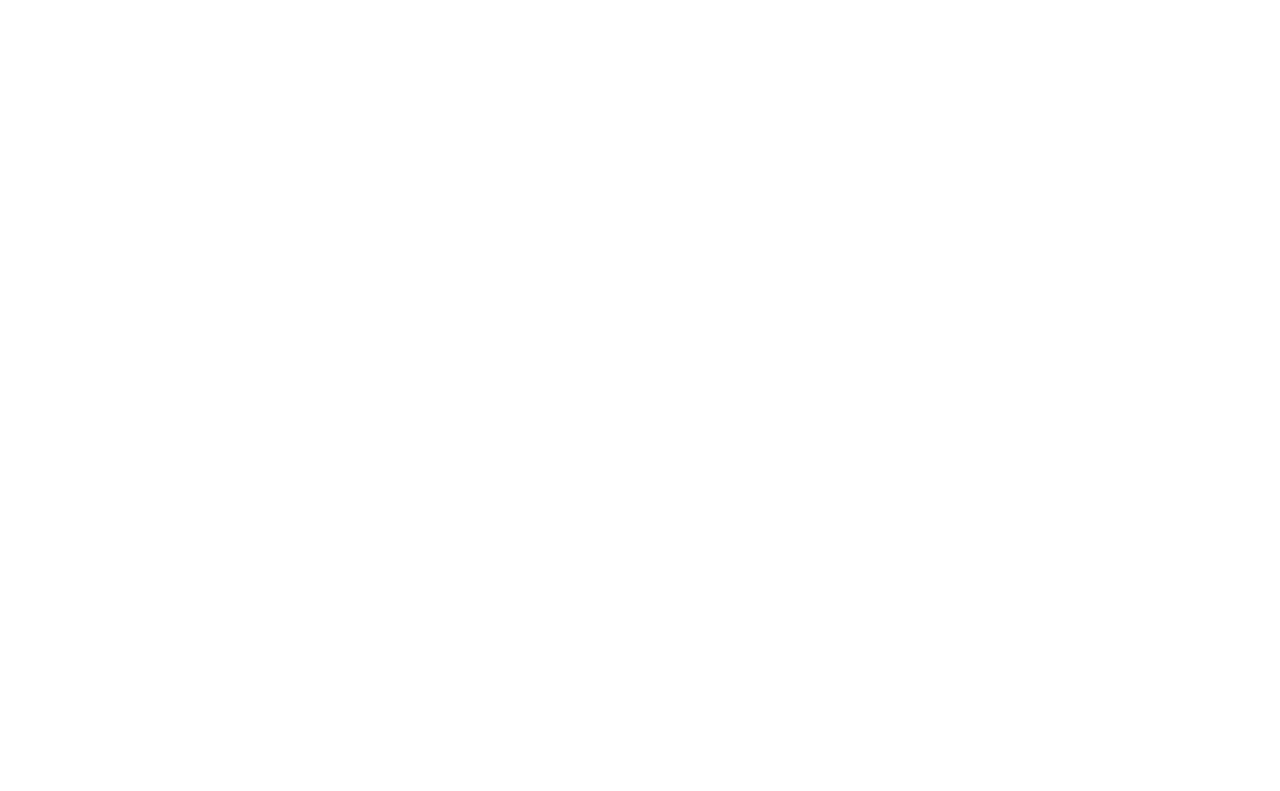
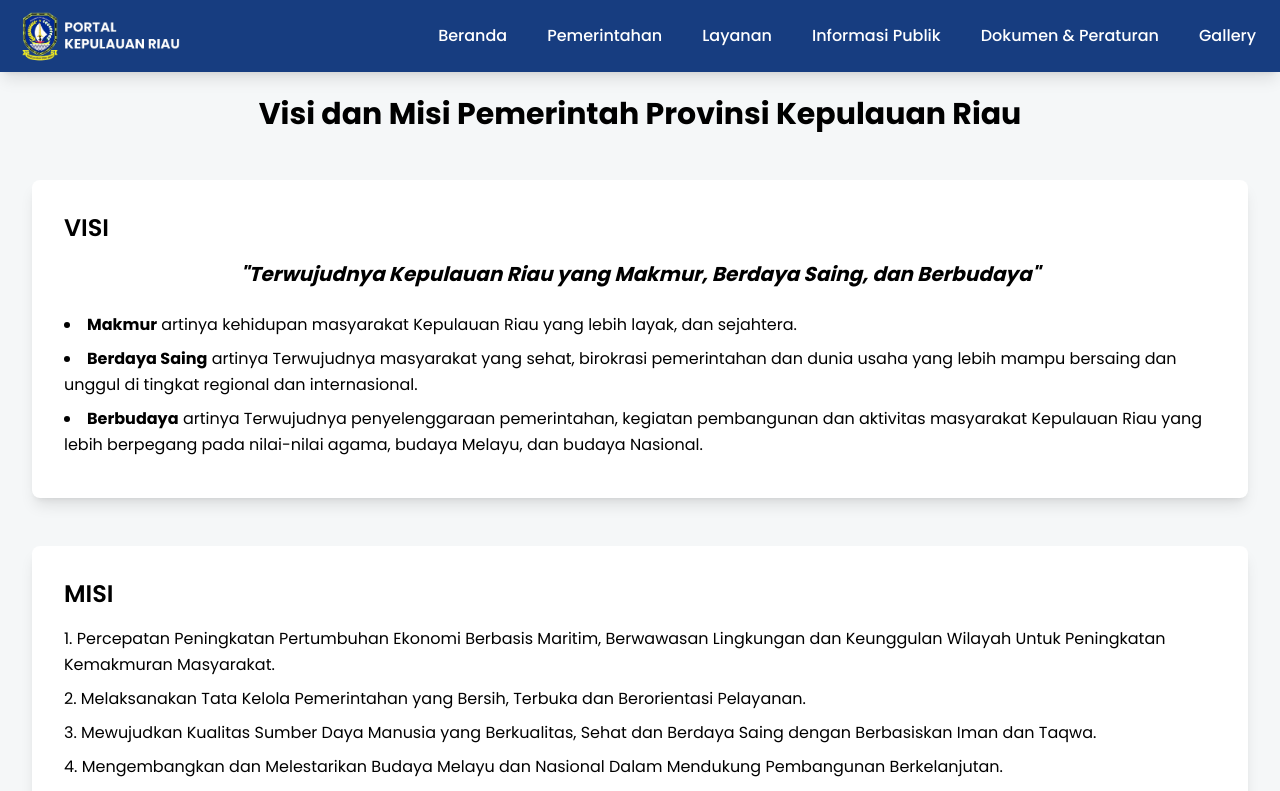
Before and after one commit to Diskominfo-Kepri-24/TEMPLATE-OPD-1, a React (Vite) app: page /visi-misi in a window 1280 px wide. Before the commit this address had no page. Shown: the top 791 px of the page. Built offline with nearby package versions, Linux system fonts and the light colour scheme.

Commit message:
add files = visi misi

```diff
--- a/src/App.jsx
+++ b/src/App.jsx
@@ -1,6 +1,7 @@
 import { BrowserRouter as Router, Route, Routes } from 'react-router-dom'; // Ganti Switch dengan Routes
 import HomePage from './pages/HomePages';
 import Sejarah from './pages/Sejarah';
+import VisiMisi from './pages/VisiMisi';
 
 function App() {
   return (
@@ -10,6 +11,7 @@
         {/* Ganti Switch menjadi Routes */}
         <Route path="/" element={<HomePage />} /> {/* Ganti component dengan element */}
         <Route path="/sejarah" element={<Sejarah />} />
+        <Route path="/visi-misi" element={<VisiMisi />} />
       </Routes>
     </Router>
   );
--- /dev/null
+++ b/src/pages/VisiMisi.jsx
@@ -0,0 +1,54 @@
+import React, { useEffect, useState } from 'react';
+import Navbar from '../components/Navbar';
+import Footer from '../components/Footer';
+
+function VisiMisi() {
+  const [isMounted, setIsMounted] = useState(false);
+
+  useEffect(() => {
+    setIsMounted(true);
+  }, []);
+
+  return (
+    <div className="min-h-screen bg-[#F5F7F8]">
+      <Navbar />
+
+      <div className={`pt-24 pb-8 px-8 transition-opacity duration-1000 ease-out ${isMounted ? 'opacity-100' : 'opacity-0'}`}>
+        <h1 className={`text-3xl font-bold text-center mb-12 transition-transform transform ${isMounted ? 'translate-y-0 opacity-100' : '-translate-y-10 opacity-0'} duration-1000`}>Visi dan Misi Pemerintah Provinsi Kepulauan Riau</h1>
+
+        {/* Visi */}
+        <div className={`mb-12 bg-white p-8 rounded-lg shadow-lg transition-transform transform ${isMounted ? 'translate-y-0 opacity-100' : 'translate-y-10 opacity-0'} duration-1000 delay-200`}>
+          <h2 className="text-2xl font-semibold mb-4">VISI</h2>
+          <p className="text-xl font-bold italic text-center mb-6">"Terwujudnya Kepulauan Riau yang Makmur, Berdaya Saing, dan Berbudaya"</p>
+          <ul className="list-disc list-inside text-base leading-relaxed">
+            <li className="mb-2">
+              <strong>Makmur</strong> artinya kehidupan masyarakat Kepulauan Riau yang lebih layak, dan sejahtera.
+            </li>
+            <li className="mb-2">
+              <strong>Berdaya Saing</strong> artinya Terwujudnya masyarakat yang sehat, birokrasi pemerintahan dan dunia usaha yang lebih mampu bersaing dan unggul di tingkat regional dan internasional.
+            </li>
+            <li className="mb-2">
+              <strong>Berbudaya</strong> artinya Terwujudnya penyelenggaraan pemerintahan, kegiatan pembangunan dan aktivitas masyarakat Kepulauan Riau yang lebih berpegang pada nilai-nilai agama, budaya Melayu, dan budaya Nasional.
+            </li>
+          </ul>
+        </div>
+
+        {/* Misi */}
+        <div className={`mb-12 bg-white p-8 rounded-lg shadow-lg transition-transform transform ${isMounted ? 'translate-y-0 opacity-100' : 'translate-y-10 opacity-0'} duration-1000 delay-400`}>
+          <h2 className="text-2xl font-semibold mb-4">MISI</h2>
+          <ul className="list-decimal list-inside text-base leading-relaxed">
+            <li className="mb-2">Percepatan Peningkatan Pertumbuhan Ekonomi Berbasis Maritim, Berwawasan Lingkungan dan Keunggulan Wilayah Untuk Peningkatan Kemakmuran Masyarakat.</li>
+            <li className="mb-2">Melaksanakan Tata Kelola Pemerintahan yang Bersih, Terbuka dan Berorientasi Pelayanan.</li>
+            <li className="mb-2">Mewujudkan Kualitas Sumber Daya Manusia yang Berkualitas, Sehat dan Berdaya Saing dengan Berbasiskan Iman dan Taqwa.</li>
+            <li className="mb-2">Mengembangkan dan Melestarikan Budaya Melayu dan Nasional Dalam Mendukung Pembangunan Berkelanjutan.</li>
+            <li className="mb-2">Mempercepat Konektivitas Antar Pulau dan Pembangunan Infrastruktur Kawasan.</li>
+          </ul>
+        </div>
+      </div>
+
+      <Footer />
+    </div>
+  );
+}
+
+export default VisiMisi;
```
Also changed, not shown: public/assets/hasil.png (added), public/assets/statistik.png (added).
